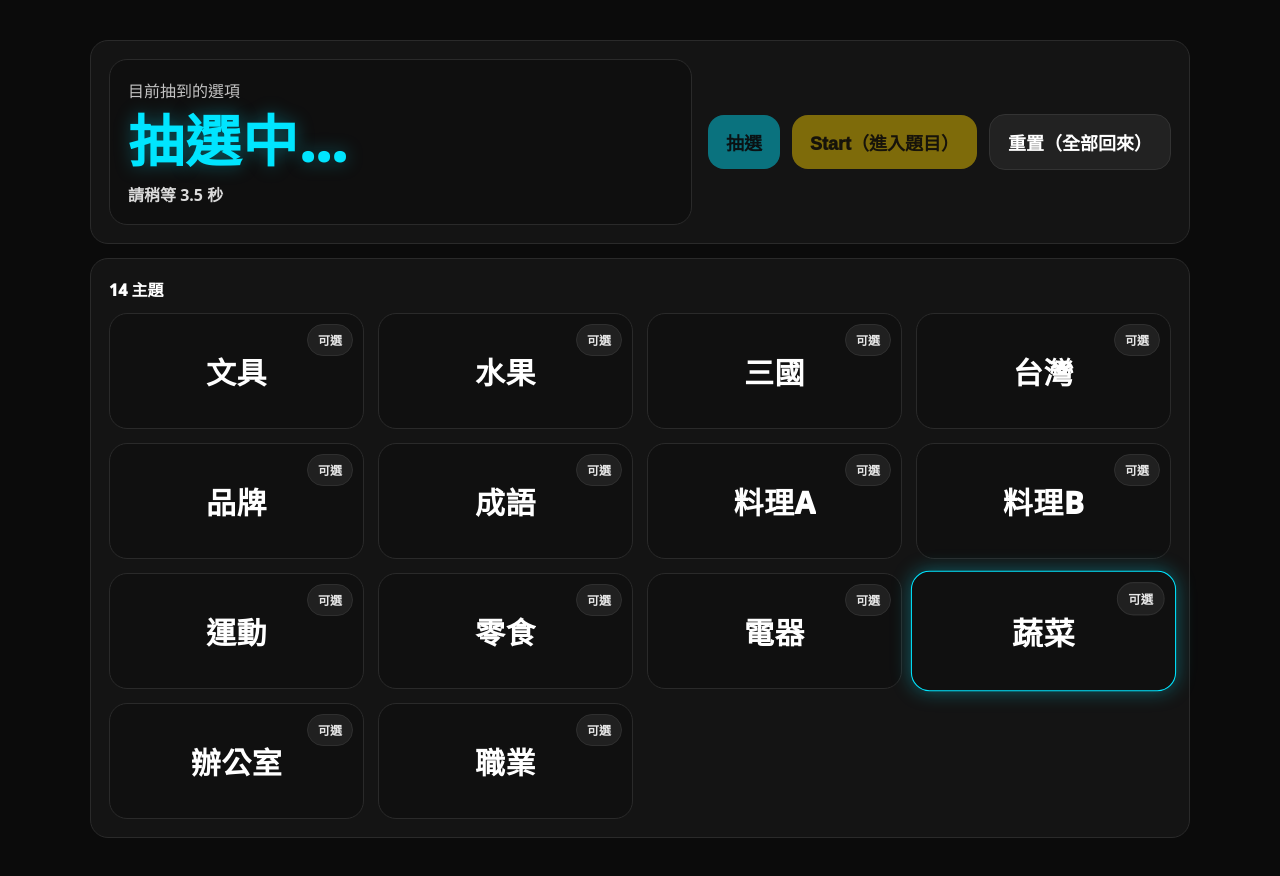
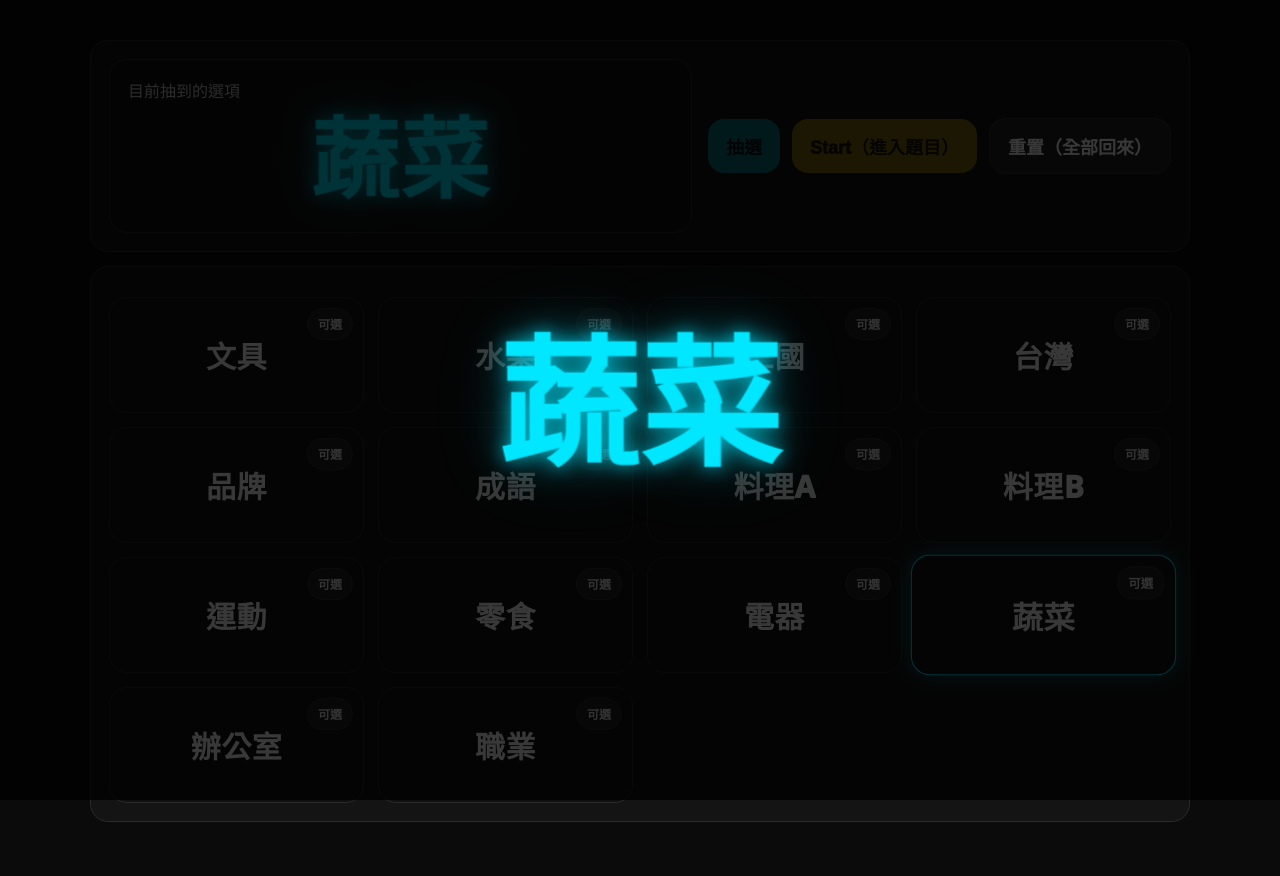
Before and after one commit to d03280112-sketch/ALL, a plain HTML site: page index.html in a window 1280 px wide. Both pictures are taken after a click on the button "抽選". Drawn offline with Linux system fonts and the light colour scheme.

Commit message:
Update index.html

```diff
--- a/index.html
+++ b/index.html
@@ -3,7 +3,7 @@
 <head>
   <meta charset="utf-8" />
   <meta name="viewport" content="width=device-width,initial-scale=1" />
-  <title>主控台｜14 主題抽選（按 Start 才跳轉）</title>
+  <title>ALL 主控台</title>
   <style>
     body{
       margin:0;
@@ -12,14 +12,13 @@
       color:#fff;
     }
     .wrap{max-width:1100px;margin:0 auto;padding:26px;}
-    h1{margin:0 0 10px;font-size:30px;}
-    .hint{opacity:.8;line-height:1.7}
 
     .panel{
       background:#141414;border:1px solid #2a2a2a;border-radius:18px;
       padding:18px;margin:14px 0;
     }
 
+    /* 上方顯示區 */
     .topPick{
       display:flex;gap:16px;align-items:center;justify-content:space-between;flex-wrap:wrap;
     }
@@ -32,20 +31,28 @@
       background:#0f0f0f;
     }
     .pickLabel{opacity:.75}
+
+    /* ✅ 上方主題字：更大、置中、舞台感 */
     .pickName{
-      margin-top:8px;
-      font-size:56px;
+      margin-top:10px;
+      font-size:88px;
       font-weight:1000;
-      letter-spacing:1px;
+      letter-spacing:2px;
       color:#00e5ff;
-      text-shadow:0 0 18px rgba(0,229,255,.35);
-      line-height:1.1;
+      text-shadow:
+        0 0 18px rgba(0,229,255,.55),
+        0 0 36px rgba(0,229,255,.35),
+        0 0 60px rgba(0,229,255,.18);
+      line-height:1.05;
       word-break:break-word;
+      text-align:center;
+      transition: transform .08s linear, filter .08s linear;
     }
     .pickSub{
       margin-top:10px;
       opacity:.85;
-      font-weight:800;
+      font-weight:900;
+      text-align:center;
     }
 
     .btnRow{display:flex;gap:12px;flex-wrap:wrap;align-items:center}
@@ -58,6 +65,7 @@
     #btnReset{background:#222;color:#fff;border:1px solid #333}
     button:disabled{opacity:.45;cursor:not-allowed}
 
+    /* 14 主題格 */
     .grid{
       display:grid;
       grid-template-columns:repeat(auto-fit,minmax(220px,1fr));
@@ -69,7 +77,7 @@
       padding:20px 16px;
       border:1px solid #2a2a2a;
       background:#101010;
-      opacity:1;                /* 一開始都亮 */
+      opacity:1;
       transition:opacity .12s linear, transform .12s linear, box-shadow .12s linear, border-color .12s linear;
       user-select:none;
       display:flex;
@@ -88,28 +96,21 @@
       text-overflow:ellipsis;
       max-width:100%;
     }
-
-    /* 抽選過的：變暗 */
     .topic.used{
       opacity:.18;
       filter:saturate(.6);
     }
-
-    /* 抽選動畫亮起 */
     .topic.active{
       transform:scale(1.04);
       border-color:#00e5ff;
       box-shadow:0 0 18px rgba(0,229,255,.35);
     }
-
-    /* 抽到結果：恆亮 */
     .topic.locked{
       opacity:1;
       border-color:#ffd400;
       box-shadow:0 0 24px rgba(255,212,0,.55);
       transform:scale(1.03);
     }
-
     .badge{
       position:absolute;top:10px;right:10px;
       font-size:12px;font-weight:1000;
@@ -119,11 +120,58 @@
     }
     .topic.used .badge{background:#111;border-color:#222;opacity:.8}
     .topic.locked .badge{background:#1a1200;border-color:#ffd400}
+
+    /* ✅ 全畫面置中抽選遮罩：平常不顯示 */
+    .overlay{
+      position:fixed;
+      inset:0;
+      background:rgba(0,0,0,.78);
+      display:none;
+      align-items:center;
+      justify-content:center;
+      z-index:99999;
+      padding:24px;
+    }
+    .overlay.show{display:flex;}
+
+    .overlayText{
+      font-size:min(14vw, 140px);
+      font-weight:1000;
+      letter-spacing:2px;
+      text-align:center;
+      color:#00e5ff;
+      text-shadow:
+        0 0 18px rgba(0,229,255,.65),
+        0 0 40px rgba(0,229,255,.4),
+        0 0 80px rgba(0,229,255,.18);
+      line-height:1.05;
+      transform:scale(1);
+    }
+
+    /* 🎤 呼吸感：抽選中 */
+    .breathing{
+      animation: breathe .55s ease-in-out infinite;
+    }
+    @keyframes breathe{
+      0%{ transform:scale(1); filter:brightness(1); }
+      50%{ transform:scale(1.035); filter:brightness(1.12); }
+      100%{ transform:scale(1); filter:brightness(1); }
+    }
+
+    /* 🔔 停下瞬間：閃一下/發光 */
+    .flash{
+      animation: flashGlow .65s ease-out 1;
+    }
+    @keyframes flashGlow{
+      0%{ transform:scale(1); filter:brightness(1); }
+      25%{ transform:scale(1.07); filter:brightness(1.55); }
+      55%{ transform:scale(1.02); filter:brightness(1.15); }
+      100%{ transform:scale(1); filter:brightness(1); }
+    }
   </style>
 </head>
 <body>
 <div class="wrap">
-
   <div class="panel topPick">
     <div class="pickBox">
       <div class="pickLabel">目前抽到的選項</div>
@@ -139,13 +187,16 @@
   </div>
 
   <div class="panel">
-    <div style="font-weight:1000;margin-bottom:8px">14 主題</div>
     <div class="grid" id="grid"></div>
   </div>
 </div>
 
+<!-- ✅ 全畫面置中抽選遮罩 -->
+<div class="overlay" id="overlay">
+  <div class="overlayText" id="overlayText">抽選中</div>
+</div>
+
 <script>
-  // 14 組（只顯示 name，不顯示 url）
   const GROUPS = [
     { name: "文具",   url: "https://d03280112-sketch.github.io/pen/" },
     { name: "水果",   url: "https://d03280112-sketch.github.io/-fruit/" },
@@ -163,8 +214,8 @@
     { name: "職業",   url: "https://d03280112-sketch.github.io/Profession/" }
   ];
 
-  const KEY_USED = "all_used_groups_v4";
-  const KEY_LAST = "all_last_pick_v4";
+  const KEY_USED = "all_used_groups_v5";
+  const KEY_LAST = "all_last_pick_v5";
 
   const elGrid = document.getElementById("grid");
   const btnPick = document.getElementById("btnPick");
@@ -172,6 +223,9 @@
   const btnReset = document.getElementById("btnReset");
   const elPickedName = document.getElementById("pickedName");
   const elPickedHint = document.getElementById("pickedHint");
+
+  const overlay = document.getElementById("overlay");
+  const overlayText = document.getElementById("overlayText");
 
   let spinning = false;
   let currentActive = null;
@@ -184,7 +238,6 @@
     } catch { return []; }
   }
   function saveUsed(arr){ localStorage.setItem(KEY_USED, JSON.stringify(arr)); }
-
   function saveLast(idx){ localStorage.setItem(KEY_LAST, String(idx)); }
   function loadLast(){
     const v = localStorage.getItem(KEY_LAST);
@@ -207,12 +260,18 @@
     if (el) el.classList.remove("active");
     currentActive = null;
   }
+
+  // ✅ 同步上方 + 全畫面文字
   function setActive(idx){
     if (currentActive === idx) return;
     clearActive();
+
     const el = elGrid.querySelector(`.topic[data-idx="${idx}"]`);
     if (el) el.classList.add("active");
     currentActive = idx;
+
+    elPickedName.textContent = GROUPS[idx].name;
+    overlayText.textContent = GROUPS[idx].name;
   }
 
   function render(){
@@ -238,13 +297,12 @@
       elGrid.appendChild(div);
     });
 
-    // 如果剛抽到，標記 locked
+    // 抽到結果：恆亮（但仍算已選）
     if (pickedIdx !== null){
       const el = elGrid.querySelector(`.topic[data-idx="${pickedIdx}"]`);
       if (el){
         el.classList.remove("active");
         el.classList.add("locked");
-        // 已選的同時也要暗掉，但 locked 要亮，所以用 locked 覆蓋視覺
         el.classList.remove("used");
         const b = el.querySelector(".badge");
         if (b) b.textContent = "本次";
@@ -257,12 +315,31 @@
 
   function sleep(ms){ return new Promise(r=>setTimeout(r,ms)); }
 
+  function showOverlay(){
+    overlay.classList.add("show");
+    overlayText.classList.add("breathing");
+    elPickedName.classList.add("breathing");
+    elPickedHint.textContent = ""; // 不顯示「抽選中」
+  }
+  function hideOverlay(){
+    overlay.classList.remove("show");
+    overlayText.classList.remove("breathing");
+    elPickedName.classList.remove("breathing");
+  }
+  function flashFinal(){
+    overlayText.classList.remove("flash");
+    elPickedName.classList.remove("flash");
+    void overlayText.offsetWidth; // reflow
+    overlayText.classList.add("flash");
+    elPickedName.classList.add("flash");
+  }
+
   async function spinPick(){
     if (spinning) return;
     const pool = candidates();
     if (pool.length === 0) {
-      elPickedName.textContent = "（已全部抽完）";
-      elPickedHint.textContent = "請按「重置」重新開始";
+      elPickedName.textContent = "";
+      elPickedHint.textContent = "";
       btnStart.disabled = true;
       return;
     }
@@ -271,12 +348,14 @@
     btnPick.disabled = true;
     btnStart.disabled = true;
 
-    // 抽之前先清掉上次 locked（但已用過的還是暗）
+    // 抽之前先清掉上次 locked
     pickedIdx = null;
-    elPickedName.textContent = "抽選中…";
-    elPickedHint.textContent = "請稍等 3.5 秒";
     render();
 
+    // ✅ 開啟全畫面置中抽選
+    showOverlay();
+
+    // 3.5 秒跑馬燈
     const TOTAL_MS = 3500;
     const START_DELAY = 60;
     const END_DELAY = 320;
@@ -300,20 +379,29 @@
     setActive(finalIdx);
     await sleep(220);
 
-    // 立刻把它記為「已用」：下方變暗
+    // 記為已選（下方變暗）
     const usedArr = loadUsed();
     usedArr.push(finalIdx);
     saveUsed(usedArr);
     saveLast(finalIdx);
 
     pickedIdx = finalIdx;
-    const g = GROUPS[finalIdx];
-    elPickedName.textContent = g.name;
-    elPickedHint.textContent = "按 Start 才會進入這組題目";
+
+    // 🔔 停下瞬間閃一下
+    flashFinal();
+
+    // 停住 0.55 秒讓大家看清楚
+    await sleep(550);
+
+    // 關閉全畫面遮罩，但上方保留結果
+    hideOverlay();
 
     spinning = false;
     clearActive();
     render();
+
+    // Start 才跳轉
+    elPickedHint.textContent = "";
   }
 
   btnPick.addEventListener("click", spinPick);
@@ -329,16 +417,22 @@
     pickedIdx = null;
     clearActive();
     elPickedName.textContent = "（尚未抽）";
-    elPickedHint.textContent = "請先按「抽選」";
+    overlayText.textContent = "";
+    elPickedHint.textContent = "";
+    hideOverlay();
     render();
   });
 
-  // 讓你重新整理後，上方能顯示「上一次抽到」(不自動跳)
+  // 重新整理後顯示上次結果（不自動跳）
   (function initLast(){
     const last = loadLast();
     if (last !== null && last >= 0 && last < GROUPS.length){
-      elPickedName.textContent = `上次：${GROUPS[last].name}`;
-      elPickedHint.textContent = "可按「抽選」繼續抽新主題";
+      elPickedName.textContent = GROUPS[last].name;
+      overlayText.textContent = GROUPS[last].name;
+      elPickedHint.textContent = "";
+    } else {
+      overlayText.textContent = "";
+      elPickedHint.textContent = "";
     }
   })();
 
```
